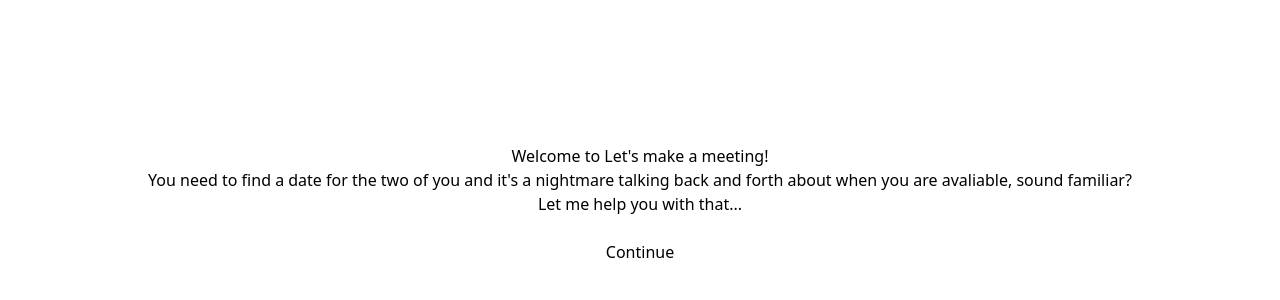
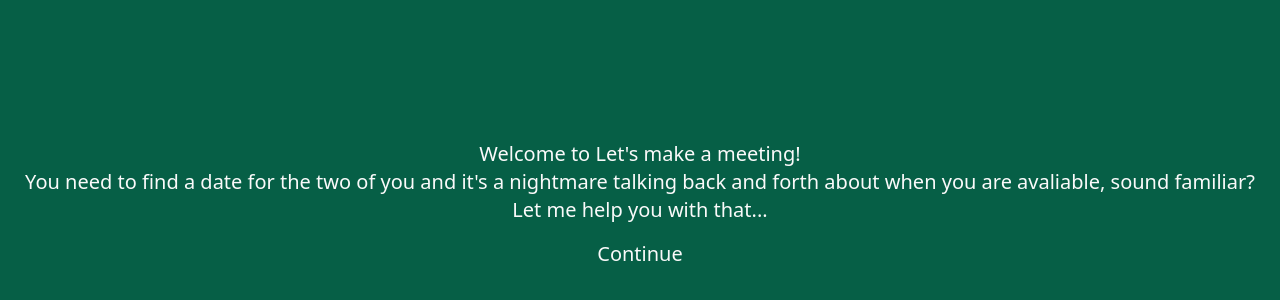
Before and after one commit to renrutoet/meeting-app, a React (Vite) app: page / in a window 1280 px wide. Shown: the part 204-504 px from the top of the page. Built offline with nearby package versions, Linux system fonts and the light colour scheme.

Commit message:
feat: minor styling changes

```diff
--- a/src/components/Layout/CenterContent.tsx
+++ b/src/components/Layout/CenterContent.tsx
@@ -1,6 +1,6 @@
 export const CenteredContent = ({ children }: React.PropsWithChildren) => {
   return (
-    <div className="w-full h-full flex justify-center items-center">
+    <div className="w-full h-full flex justify-center items-center bg-emerald-800	text-zinc-50 text-xl font-sans">
       <div className="flex flex-col items-center">{children}</div>
     </div>
   );
--- a/src/components/Layout/CustomCalendar.tsx
+++ b/src/components/Layout/CustomCalendar.tsx
@@ -1,6 +1,5 @@
 import { Dayjs } from "dayjs";
 import { styled } from "@mui/material/styles";
-
 import { PickersDay, PickersDayProps } from "@mui/x-date-pickers/PickersDay";
 import { removeFromArr } from "../../utils/arrUtils";
 import { useContext, useState } from "react";
@@ -26,12 +25,19 @@ const CustomPickersDay = styled(PickersDay, {
       backgroundColor: theme.palette.primary.dark,
     },
   }),
+  ...(!isSelected && {
+    // backgroundColor: theme.palette.secondary.main,
+    color: theme.palette.common.white,
+    "&:hover, &:focus": {
+      backgroundColor: theme.palette.primary.main,
+    },
+  }),
 })) as React.ComponentType<CustomPickerDayProps>;
 
 export function Day(props: CustomDayProps) {
   const { day, selectedDay, allSelectedDates, ...other } = props;
 
-  if (selectedDay == null || allSelectedDates == null) {
+  if (selectedDay === null || allSelectedDates === null) {
     return <PickersDay day={day} {...other} />;
   }
 
```
